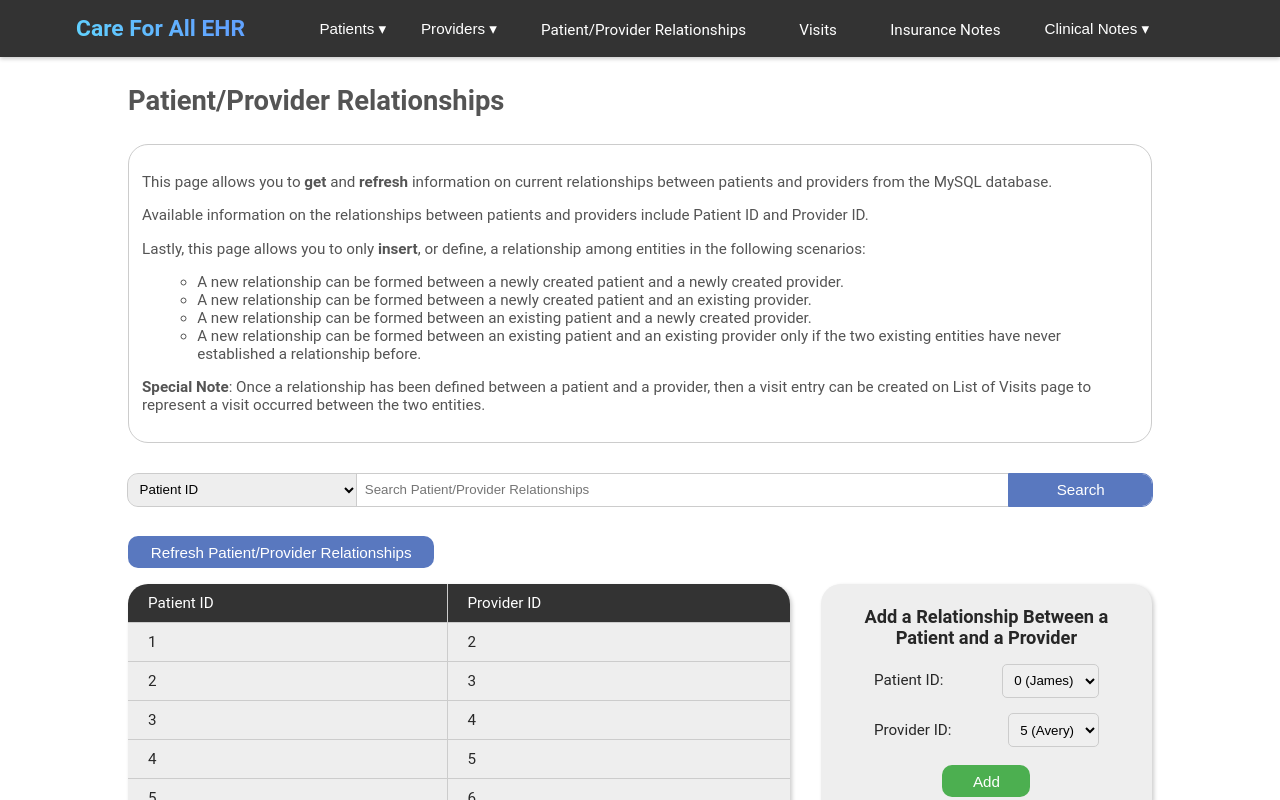
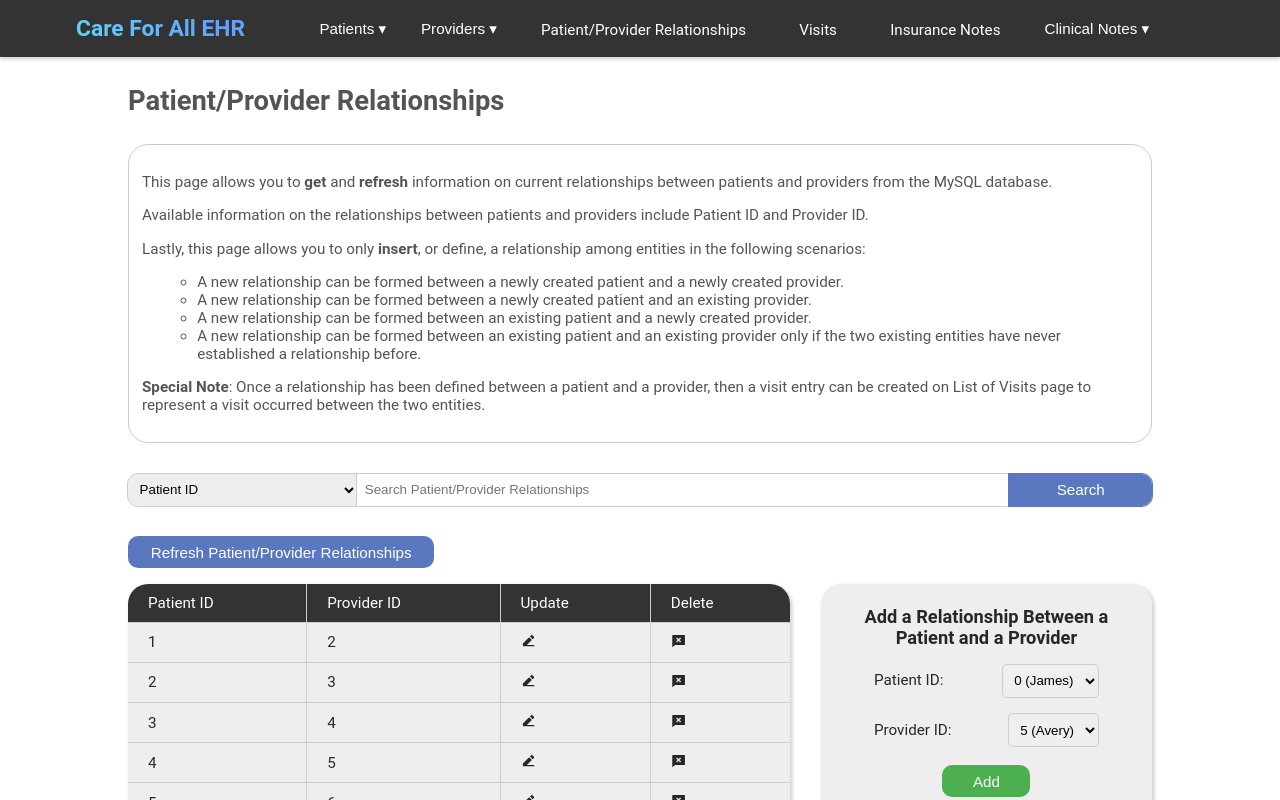
Before and after one commit to anson-poon/care-for-all-ehr, a React (Create React App) app: page /patientproviderintersection in a window 1280 px wide. Shown: the top 800 px of the page. Built offline with nearby package versions, Linux system fonts and the light colour scheme.

Commit message:
Added update and delete button to intersection page

```diff
--- a/src/pages/PatientProviderIntersectionPage.js
+++ b/src/pages/PatientProviderIntersectionPage.js
@@ -32,6 +32,8 @@ function PatientProviderIntersectionPage() {
                             <tr>
                                 <th>Patient ID</th>
                                 <th>Provider ID</th>
+                                <th>Update</th>
+                                <th>Delete</th>
                             </tr>
                         </thead>
                         <tbody>
@@ -39,6 +41,8 @@ function PatientProviderIntersectionPage() {
                                 <tr key={index}>
                                     <th>{item.patientID}</th>
                                     <th>{item.providerID}</th>
+                                    <th><RiEdit2Fill className="icon" /></th>
+                                    <th><RiChatDeleteFill className="icon"/></th>
                                 </tr>
                             ))}
                         </tbody>
```
